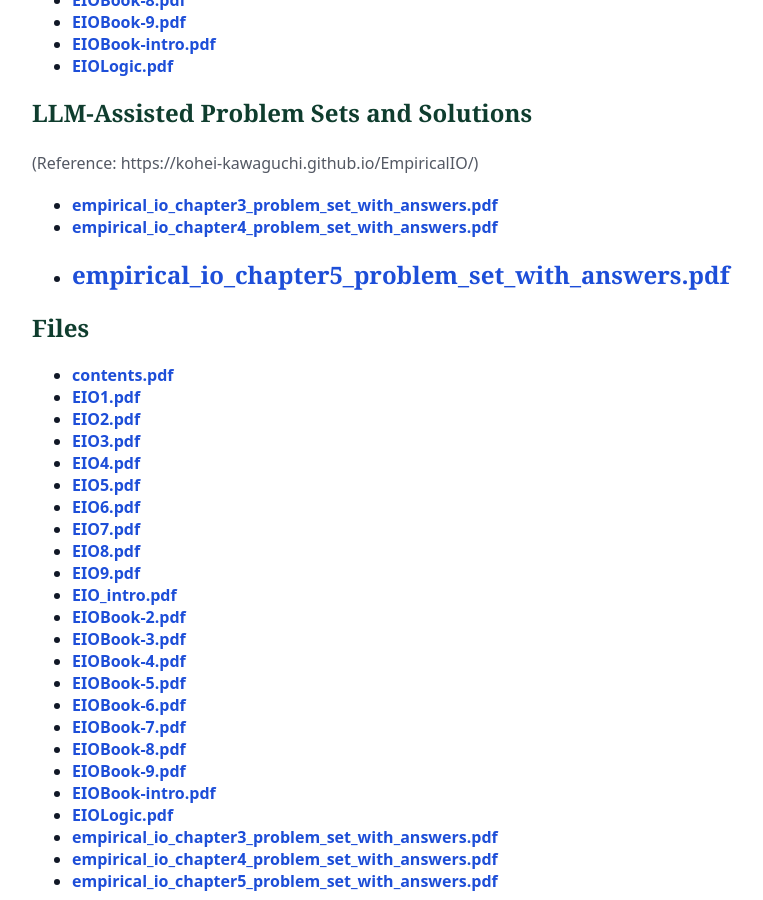
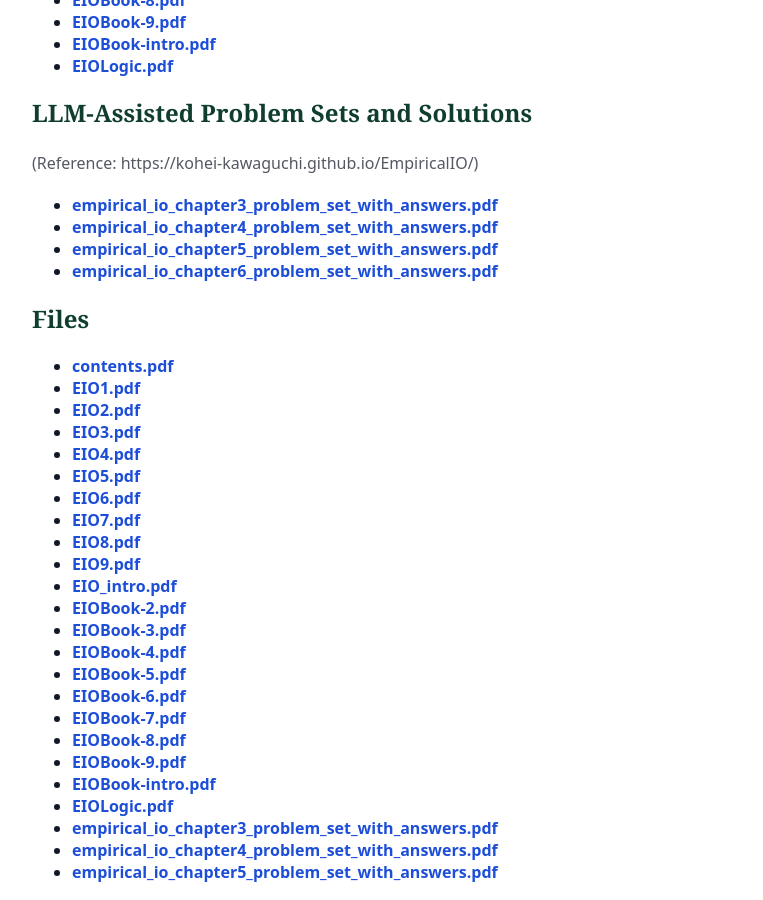
Before and after one commit to yaxinzn/study-archive, a Jekyll site: the page built from materials/eio/index.md, in a window 1280 px wide and 900 px high, scrolled down 739 px. Shown: the whole window, without its empty margins (48-811 px from the left). Built offline with Jekyll 4.4.1, drawn with Linux system fonts in a browser that asks for light colours.

Commit message:
Update index.md

```diff
--- a/materials/eio/index.md
+++ b/materials/eio/index.md
@@ -43,7 +43,7 @@ Demand estimation, cost/production, competition and conduct, entry/exit, identif
 - **[empirical_io_chapter3_problem_set_with_answers.pdf](empirical_io_chapter3_problem_set_with_answers.pdf)**
 - **[empirical_io_chapter4_problem_set_with_answers.pdf](empirical_io_chapter4_problem_set_with_answers.pdf)**
 - **[empirical_io_chapter5_problem_set_with_answers.pdf](empirical_io_chapter5_problem_set_with_answers.pdf)**
--
+- **[empirical_io_chapter6_problem_set_with_answers.pdf](empirical_io_chapter6_problem_set_with_answers.pdf)**
 
 ## Files
 <!-- AUTO-LIST-START -->
```
